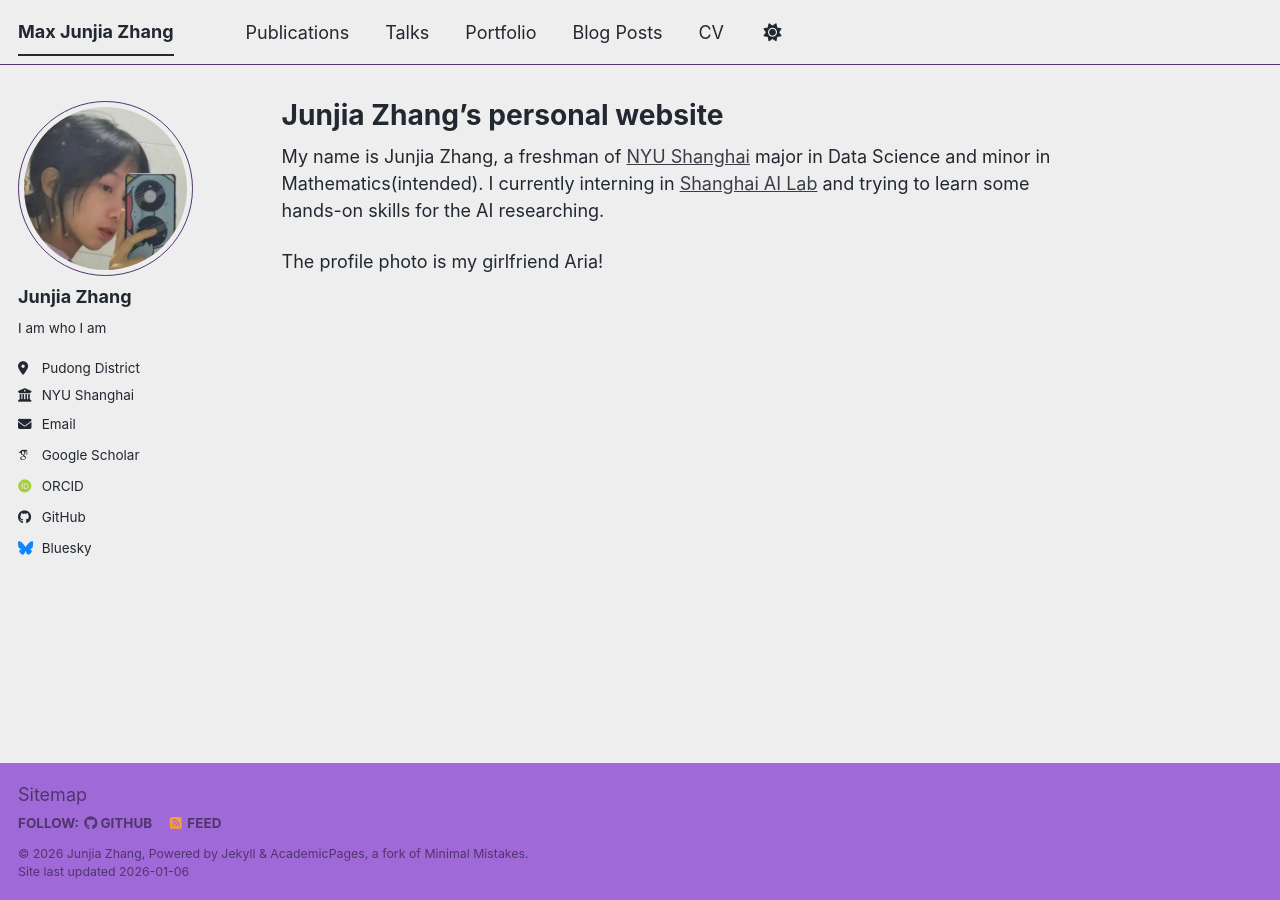
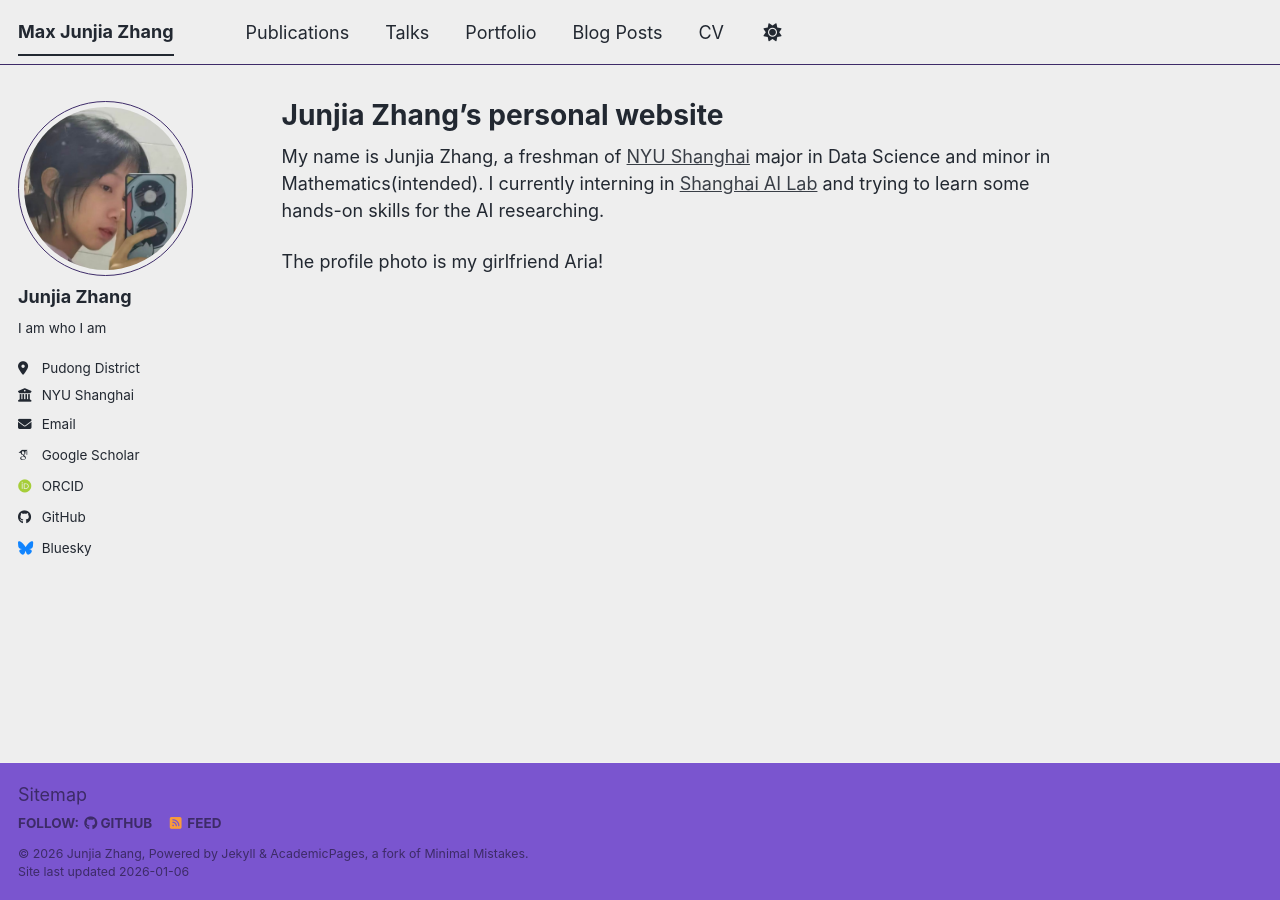
Before and after one commit to JunjiaZhangMax/junjiazhangmax.github.io, a Jekyll site: the page built from _pages/about.md, in a window 1280 px wide. Built offline with Jekyll 4.4.1, drawn with Linux system fonts in a browser that asks for light colours; some web fonts are replaced; a script bundle is joined from its source files by our own code; library files that are not in the unit come from our copies.

Commit message:
Update _air_light.scss

```diff
--- a/_sass/theme/_air_light.scss
+++ b/_sass/theme/_air_light.scss
@@ -3,7 +3,7 @@
     ========================================================================== */
 
 /* Color codes used for the theme */
-$primary-color : #a069d8;
+$primary-color : #7a55cf;
 $dark-primary-color : mix(#000, $primary-color, 40%);
 $darker-primary-color : mix(#000, $primary-color, 60%);
 $light-primary-color : mix(#000, $primary-color, 50%);
```
